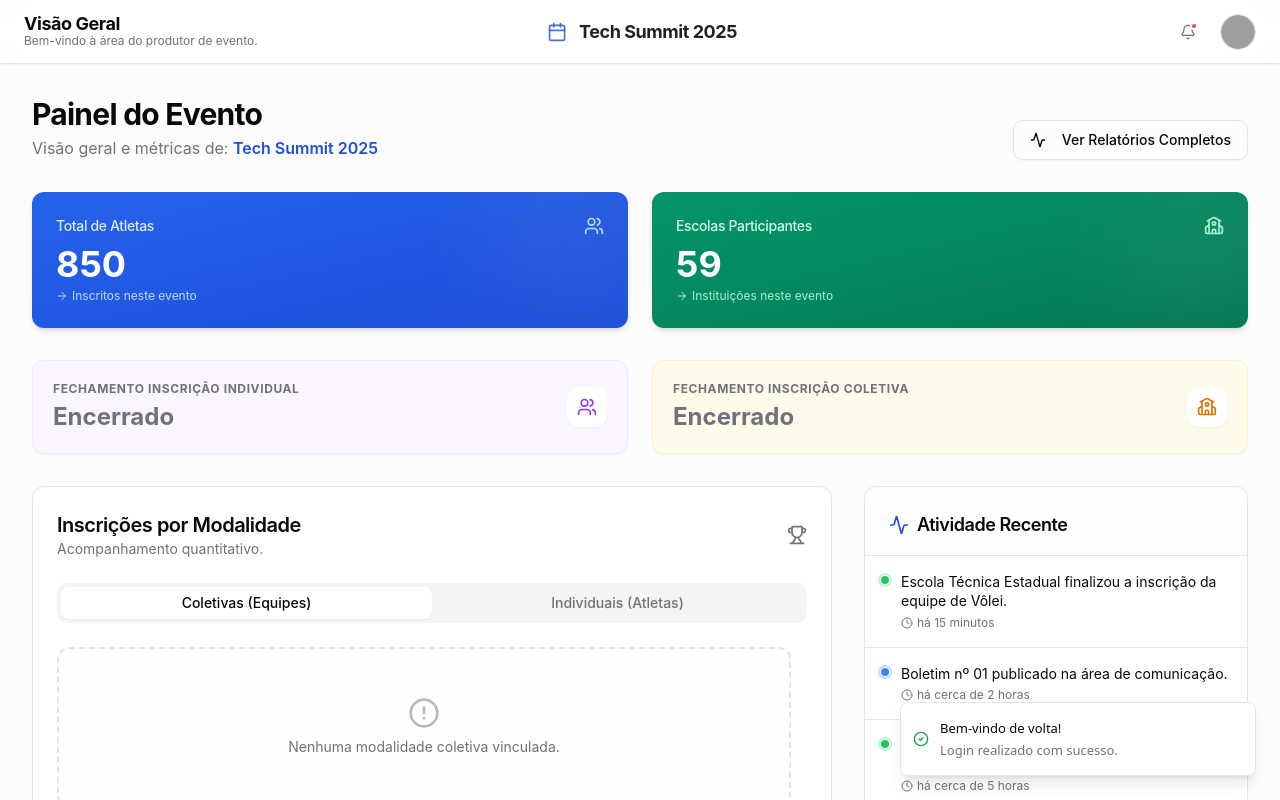
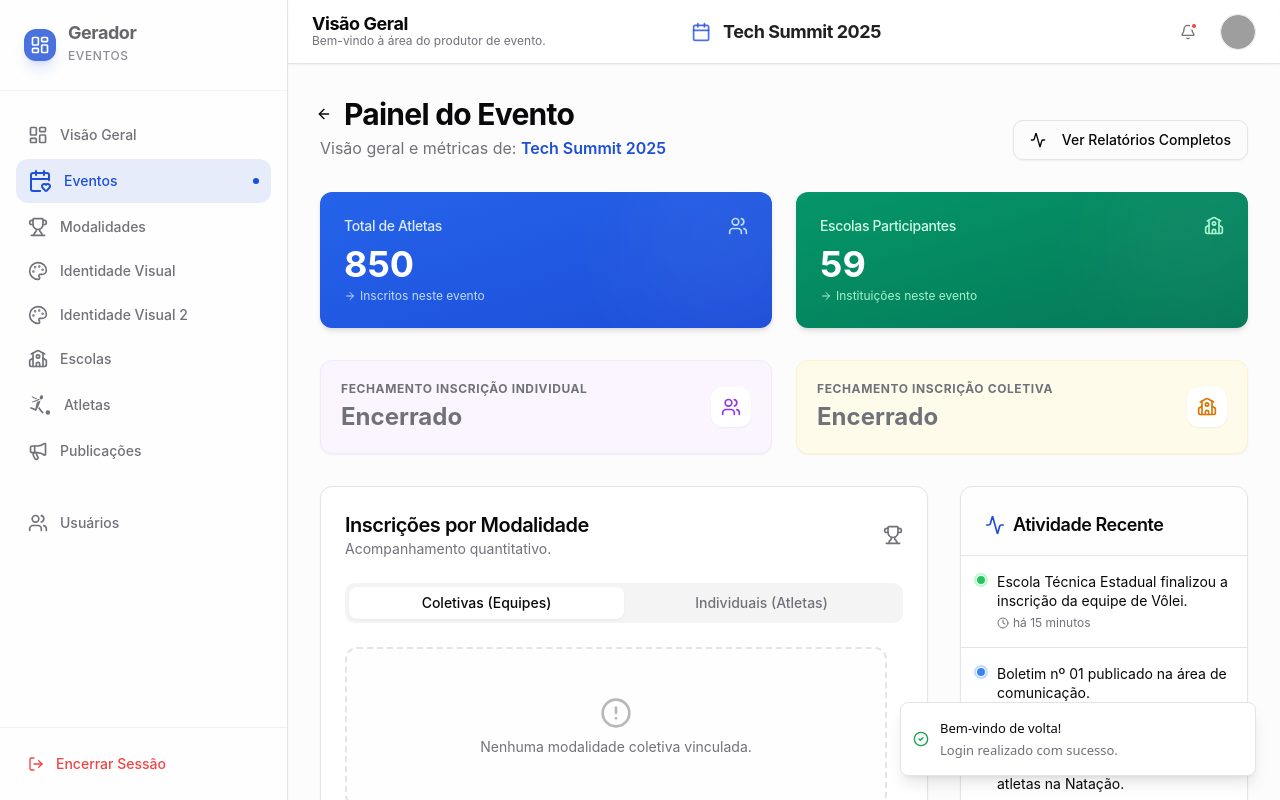
Before and after one commit to AtilaMedeiros/gerador-de-eventos_ultimo, a React (Vite) app: page /area-do-produtor/evento/1/dashboard in a window 1280 px wide. Both pictures are taken after typing "name@example.com", "Sample123" into the empty fields and a click on the button "Entrar no Sistema". Shown: the top 800 px of the page. Built offline with nearby package versions, Linux system fonts and the light colour scheme; grey boxes are pictures that could not be loaded.

Commit message:
refactor: Remove o layout específico do painel de eventos, adiciona botão de voltar e atualiza ícones de resultados.

```diff
--- a/src/App.tsx
+++ b/src/App.tsx
@@ -41,7 +41,7 @@ import EventCommunicationPage from './pages/public/EventCommunicationPage'
 import AccessDenied from './pages/AccessDenied'
 
 // Event Panel Pages
-import EventPanelLayout from './components/EventPanelLayout'
+
 import EventPanelDashboard from './pages/dashboard/event-panel/EventPanelDashboard'
 
 
@@ -209,7 +209,7 @@ const App = () => (
                       path="/area-do-produtor/evento/:eventId"
                       element={
                         <ProtectedRoute>
-                          <EventPanelLayout />
+                          <Layout />
                         </ProtectedRoute>
                       }
                     >
--- a/src/components/EventPanelLayout.tsx
+++ /dev/null
@@ -1,19 +0,0 @@
-import { Outlet } from 'react-router-dom'
-
-import { DashboardHeader } from './DashboardHeader'
-
-export default function EventPanelLayout() {
-  return (
-    <div className="flex min-h-screen bg-gray-50/50 dark:bg-background">
-      <main className="flex flex-col flex-1 w-full transition-all duration-300 ease-in-out min-w-0">
-        <DashboardHeader />
-        <div className="flex-1 p-6 md:p-8 container mx-auto max-w-7xl animate-fade-in space-y-6">
-          <Outlet />
-        </div>
-        <footer className="border-t bg-background/50 p-6 text-center text-xs text-muted-foreground">
-          © 2025 Gerador de Eventos. Painel do Evento.
-        </footer>
-      </main>
-    </div>
-  )
-}
--- a/src/pages/dashboard/event-config/CommunicationContent.tsx
+++ b/src/pages/dashboard/event-config/CommunicationContent.tsx
@@ -1,6 +1,6 @@
 import { useState, useEffect } from 'react'
 import { Tabs, TabsContent, TabsList, TabsTrigger } from '@/components/ui/tabs'
-import { Megaphone, FileText, Trophy, Scale, Search } from 'lucide-react'
+import { Megaphone, FileText, FileSearch, Scale, Search } from 'lucide-react'
 import { NoticesTab } from './communication-tabs/NoticesTab'
 import { BulletinsTab } from './communication-tabs/BulletinsTab'
 import { ResultsTab } from './communication-tabs/ResultsTab'
@@ -43,7 +43,7 @@ export function CommunicationContent({ eventId, events, onEventSelect }: Communi
                         <FileText className="h-4 w-4" /> Boletins
                     </TabsTrigger>
                     <TabsTrigger value="resultados" className="data-[state=active]:bg-background data-[state=active]:text-primary data-[state=active]:shadow-sm h-10 px-4 gap-2">
-                        <Trophy className="h-4 w-4" /> Resultados
+                        <FileSearch className="h-4 w-4" /> Resultados
                     </TabsTrigger>
                     <TabsTrigger value="regulamentos" className="data-[state=active]:bg-background data-[state=active]:text-primary data-[state=active]:shadow-sm h-10 px-4 gap-2">
                         <Scale className="h-4 w-4" /> Regulamentos
--- a/src/pages/dashboard/event-config/communication-tabs/ResultsTab.tsx
+++ b/src/pages/dashboard/event-config/communication-tabs/ResultsTab.tsx
@@ -6,6 +6,7 @@ import { format } from 'date-fns'
 import { ptBR } from 'date-fns/locale'
 import {
   Trophy,
+  FileSearch,
   Filter as FilterIcon,
   Plus,
   Trash2,
@@ -400,7 +401,7 @@ export function ResultsTab({ eventId }: ResultsTabProps) {
       <div className="grid gap-6 grid-cols-1 md:grid-cols-2 lg:grid-cols-3">
         {filteredResults.length === 0 ? (
           <div className="col-span-full text-center py-10 bg-muted/20 rounded-lg border border-dashed">
-            <Trophy className="h-10 w-10 text-muted-foreground mx-auto mb-2" />
+            <FileSearch className="h-10 w-10 text-muted-foreground mx-auto mb-2" />
             <p className="text-muted-foreground">
               Nenhum resultado encontrado.
             </p>
--- a/src/pages/dashboard/event-panel/EventPanelDashboard.tsx
+++ b/src/pages/dashboard/event-panel/EventPanelDashboard.tsx
@@ -10,6 +10,7 @@ import {
   Trophy,
   Timer,
   AlertCircle,
+  ArrowLeft,
 } from 'lucide-react'
 import {
   formatDistanceToNow,
@@ -107,9 +108,19 @@ export default function EventPanelDashboard() {
       {/* Header Section */}
       <div className="flex flex-col md:flex-row justify-between items-start md:items-end gap-4">
         <div>
-          <h2 className="text-3xl font-bold tracking-tight text-foreground">
-            Painel do Evento
-          </h2>
+          <div className="flex items-center gap-1 mb-1">
+            <Button
+              variant="ghost"
+              size="icon"
+              className="-ml-3 h-8 w-8"
+              onClick={() => navigate('/area-do-produtor/evento')}
+            >
+              <ArrowLeft className="h-6 w-6" />
+            </Button>
+            <h2 className="text-3xl font-bold tracking-tight text-foreground">
+              Painel do Evento
+            </h2>
+          </div>
           <p className="text-muted-foreground mt-1">
             Visão geral e métricas de:{' '}
             <span className="font-semibold text-primary">
```
